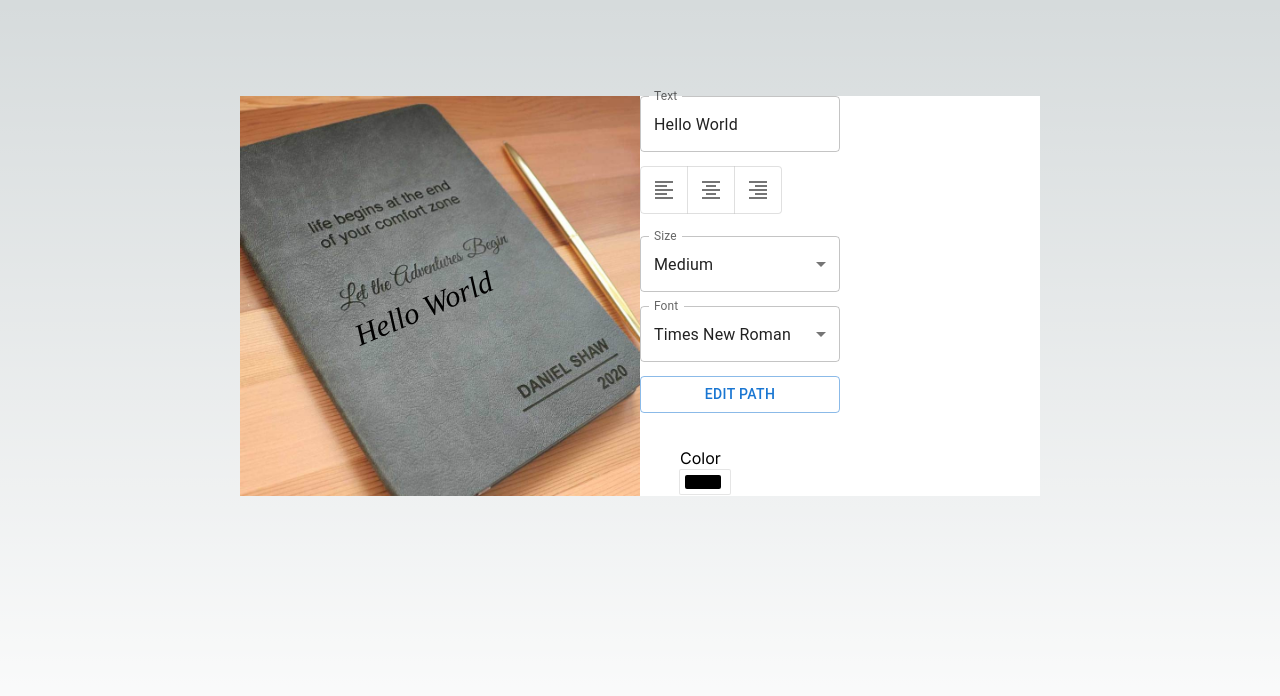
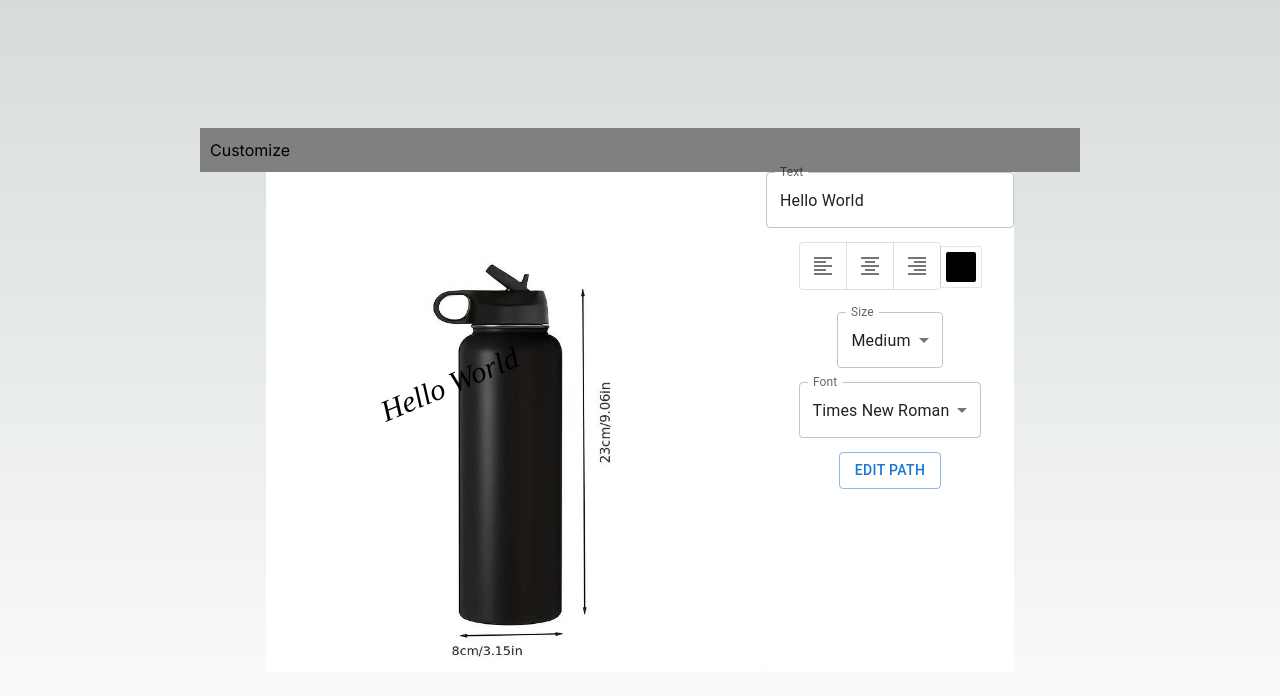
Before and after one commit to MinhCnd/product_visualiser, a Next.js app in the folder product_visualiser/: page / in a window 1280 px wide. Shown: the top 696 px of the page. Built offline with nearby package versions, Linux system fonts and the light colour scheme.

Commit message:
feat: reorder elements

```diff
--- a/product_visualiser/app/_components/colorPicker.tsx
+++ b/product_visualiser/app/_components/colorPicker.tsx
@@ -5,6 +5,7 @@ import { RGBColor, SketchPicker, ColorResult } from 'react-color'
 import { useState } from 'react';
 import React from 'react';
 import styles from './styles/colorPicker.module.css';
+import { Button } from '@mui/material';
 
 interface ColorPickerProps {
   label: string,
@@ -31,8 +32,8 @@ export default function ColorPicker(props: ColorPickerProps) {
   const _styles = reactCSS({
     'default': {
       color: {
-        width: '36px',
-        height: '14px',
+        width: '30px',
+        height: '30px',
         borderRadius: '2px',
         background: `rgba(${ props.color.r }, ${ props.color.g }, ${ props.color.b }, ${ props.color.a })`,
       } as React.CSSProperties,
@@ -60,7 +61,6 @@ export default function ColorPicker(props: ColorPickerProps) {
 
   return (
     <div className={styles.colorPicker}>
-      <label >{props.label}</label>
       <div style={ _styles.swatch } onClick={ handleClick }>
         <div style={ _styles.color } />
       </div>
--- a/product_visualiser/app/_components/styles/colorPicker.module.css
+++ b/product_visualiser/app/_components/styles/colorPicker.module.css
@@ -2,6 +2,5 @@
   display: flex;
   flex-direction: column;
   color: black;
-  margin-inline-start: 40px;
-  max-width: 50px;
+  margin-bottom: 20px;
 }
--- a/product_visualiser/app/globals.css
+++ b/product_visualiser/app/globals.css
@@ -6,14 +6,8 @@
   --foreground-rgb: 0, 0, 0;
   --background-start-rgb: 214, 219, 220;
   --background-end-rgb: 255, 255, 255;
-}
-
-@media (prefers-color-scheme: dark) {
-  :root {
-    --foreground-rgb: 255, 255, 255;
-    --background-start-rgb: 0, 0, 0;
-    --background-end-rgb: 0, 0, 0;
-  }
+  display: flex;
+  flex-direction: column;
 }
 
 @font-face {
@@ -22,6 +16,23 @@
   font-weight: 400;
   src: url(https://fonts.gstatic.com/s/tangerine/v17/IurY6Y5j_oScZZow4VOxCZZMprNA4A.woff2) format('woff2');
   unicode-range: U+0000-00FF, U+0131, U+0152-0153, U+02BB-02BC, U+02C6, U+02DA, U+02DC, U+0304, U+0308, U+0329, U+2000-206F, U+2074, U+20AC, U+2122, U+2191, U+2193, U+2212, U+2215, U+FEFF, U+FFFD;
+}
+
+.top-container {
+  display: flex;
+  height: 100vh;
+  flex-direction: column;
+  align-items: center;
+  justify-content: center;
+}
+
+.header-container {
+  width: 880px;
+  min-height: 40px;
+  background-color: grey;
+  flex-direction: row;
+  align-items: flex-start;
+  justify-content: center;
 }
 
 .main-container {
@@ -48,16 +59,30 @@ svg text {
 .editor-container {
   position: relative;
   background-color: white;
-  min-width: 400px;
   display: flex;
   flex-direction: column;
+  justify-content: flex-start;
+  align-items: center;
 }
 
 .form-control {
-  color: black;
-  width: 200px;
+  min-width: 300px;
   height: 70px;
+  margin-top: 20px;
   margin-inline-start: 40px;
+  margin-inline-end: 40px;
+}
+
+.alignment-form-control{
+  height: 70px;
+  margin-inline-end: 40px;
+}
+
+.alignment-color-container{
+  display: flex;
+  flex-direction: row;
+  justify-content: flex-start;
+  align-items: center;
 }
 
 body {
--- a/product_visualiser/app/layout.tsx
+++ b/product_visualiser/app/layout.tsx
@@ -1,6 +1,7 @@
 import './globals.css'
 import type { Metadata } from 'next'
 import { Inter } from 'next/font/google'
+import { color } from 'three/examples/jsm/nodes/Nodes.js'
 
 const inter = Inter({ subsets: ['latin'] })
 
@@ -16,7 +17,7 @@ export default function RootLayout({
 }) {
   return (
     <html lang="en">
-      <body className={inter.className}>{children}</body>
+        <body className={inter.className}>{children}</body>
     </html>
   )
 }
--- a/product_visualiser/app/page.tsx
+++ b/product_visualiser/app/page.tsx
@@ -69,17 +69,19 @@ export default function Home() {
   }
 
   return (
-    <main className="flex min-h-screen flex-col items-center justify-between p-24">
-      <Head>
-        <title>My page title</title>
-      </Head>
+    <main className="top-container">
+      <div className='header-container'>
+        <header style={{padding: '10px'}}>
+          <h1>Customize</h1>
+        </header>
+      </div>
       <div className='main-container'>
         <div className='view-container'>
           <div className='canvas-container'>
-          <Canvas width={400} height={400} imageSrc='/journal.jpeg' text=''/>
+          <Canvas width={500} height={500} imageSrc='/waterBottle.jpeg' text=''/>
           </div>
-          <PathText width={400}
-            height={400}
+          <PathText width={500}
+            height={500}
             text={text}
             textSizePx={textSizePx}
             textAnchor={textAlignment}
@@ -88,7 +90,7 @@ export default function Home() {
             pathEnd={pathEnd}
             pathLength={getPathLength(pathEnd, pathStart)}
             />
-          <PathEditor width={400} height={400} pathStart={pathStart} pathEnd={pathEnd} onPathStartChange={setPathStart} onPathEndChange={setPathEnd} editMode={editPath}></PathEditor>
+          <PathEditor width={500} height={500} pathStart={pathStart} pathEnd={pathEnd} onPathStartChange={setPathStart} onPathEndChange={setPathEnd} editMode={editPath}></PathEditor>
         </div>
         <div className="editor-container">
           <FormControl className='form-control'>
@@ -99,11 +101,16 @@ export default function Home() {
               onChange={handleTextChange}
             />
           </FormControl>
-          <FormControl className='form-control'>
-            {
-              TextAlignmentEdit(textAlignment, handleAlignmentChange)
-            }
-          </FormControl>
+
+          <div className="alignment-color-container">
+            <FormControl className='alignment-form-control'>
+              {
+                TextAlignmentEdit(textAlignment, handleAlignmentChange)
+              }
+            </FormControl>
+            <ColorPicker label="Color" color={color} onChange={handleColorChange}/>
+          </div>
+
           <FormControl className='form-control'>
             <InputLabel id="text-size-select-label">Size</InputLabel>
             <Select
@@ -133,7 +140,6 @@ export default function Home() {
           <FormControl className='form-control'>
             <Button variant="outlined" onClick={handleEditPathChange}>{editPath ? "Stop Edit Path" : "Edit Path"}</Button>
           </FormControl>
-          <ColorPicker label="Color" color={color} onChange={handleColorChange}/>
 
         </div>
       </div>
```
Also changed, not shown: product_visualiser/public/waterBottle.jpeg (added).
